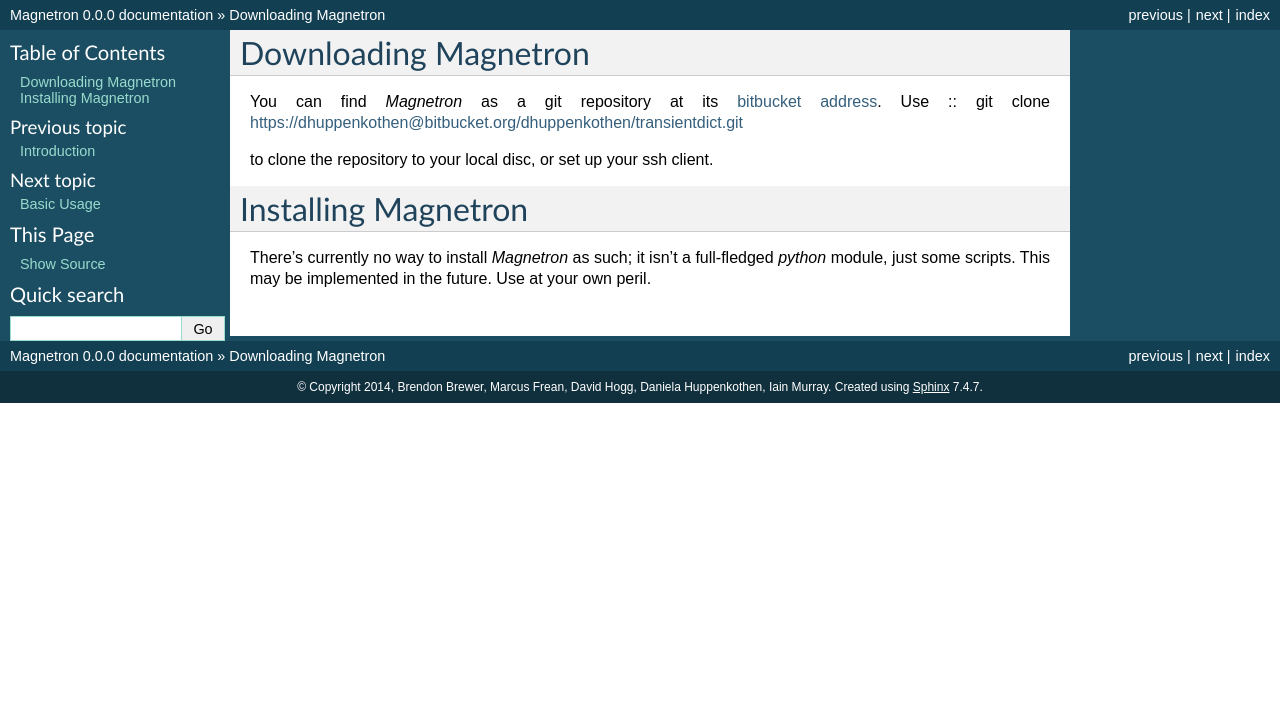
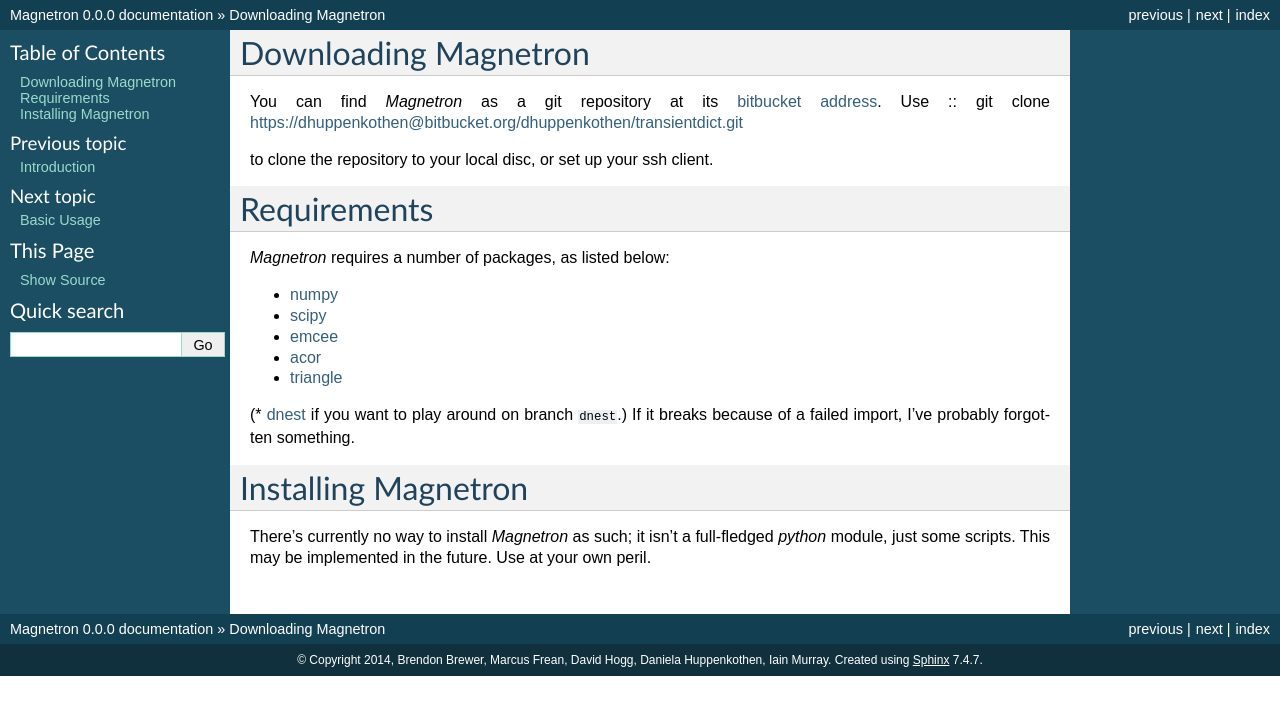
Before and after one commit to dhuppenkothen/magnetron_old, a Sphinx documentation site: the page built from sphinx/download_and_install.rst, in a window 1280 px wide. Shown: the top 715 px of the page. Built offline with Sphinx 7.4.7, drawn with Linux system fonts in a browser that asks for light colours.

Commit message:
Added required packages to download_and_install.rst

```diff
--- a/sphinx/download_and_install.rst
+++ b/sphinx/download_and_install.rst
@@ -9,6 +9,20 @@
 
 to clone the repository to your local disc, or set up your ssh client.
 
+Requirements
+=============
+
+*Magnetron* requires a number of packages, as listed below:
+
+* `numpy <http://www.numpy.org>`_
+* `scipy <http://www.scipy.org>`_
+* `emcee <http://dan.iel.fm/emcee/current/>`_
+* `acor <https://github.com/dfm/acor>`_
+* `triangle <https://github.com/dfm/triangle.py>`_
+(* `dnest <https://github.com/eggplantbren/DNest3>`_ if you want to play around on branch ``dnest``.)
+If it breaks because of a failed import, I've probably forgotten something.
+
+
 Installing Magnetron
 =====================
 
```
